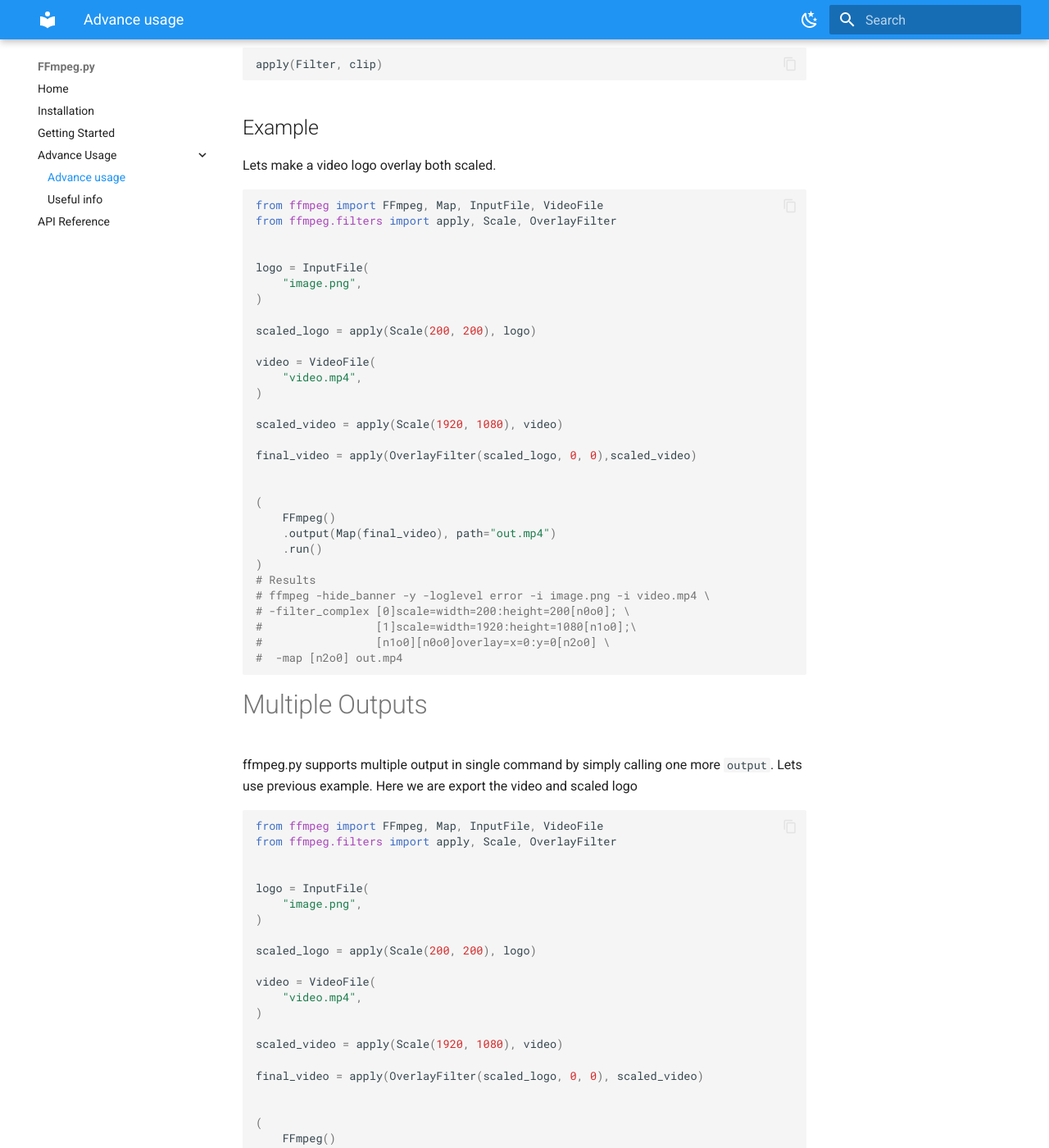
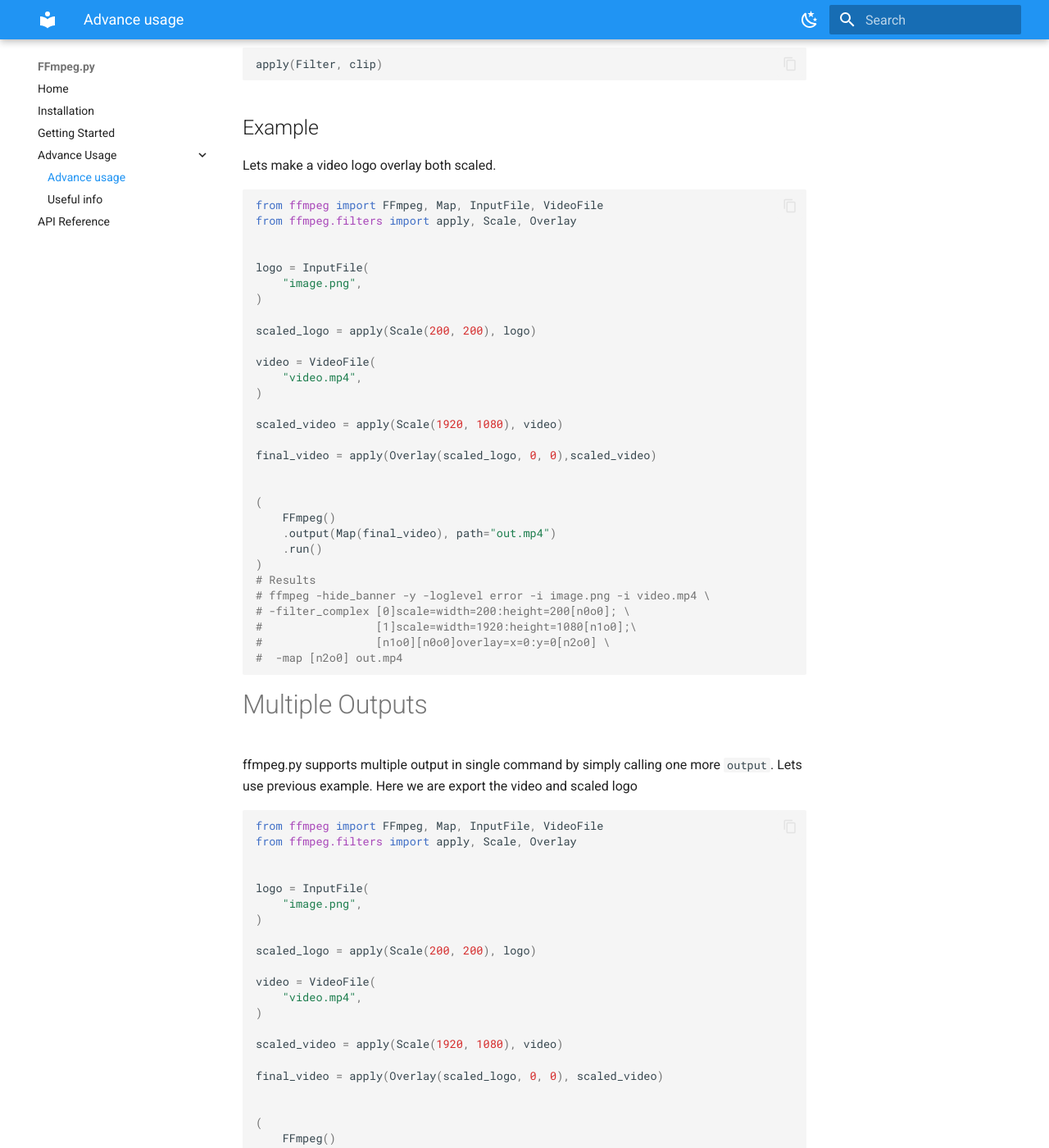
Before and after one commit to electro199/ffmpeg.py, an MkDocs documentation site: the page built from docs/advance-usage/advance-usage.md, in a window 1280 px wide and 1400 px high, scrolled down 1259 px. Shown: the whole window at 82% size. Built offline with MkDocs 1.6.1 and Material for MkDocs 9.7.7, drawn with Linux system fonts in a browser that asks for light colours.

Commit message:
changed Overlayfilter to Overlay

````diff
--- a/docs/advance-usage/advance-usage.md
+++ b/docs/advance-usage/advance-usage.md
@@ -41,7 +41,7 @@ Lets make a video logo overlay both scaled.
 ```python
 
 from ffmpeg import FFmpeg, Map, InputFile, VideoFile
-from ffmpeg.filters import apply, Scale, OverlayFilter
+from ffmpeg.filters import apply, Scale, Overlay
 
 
 logo = InputFile(
@@ -56,7 +56,7 @@ video = VideoFile(
 
 scaled_video = apply(Scale(1920, 1080), video)
 
-final_video = apply(OverlayFilter(scaled_logo, 0, 0),scaled_video)
+final_video = apply(Overlay(scaled_logo, 0, 0),scaled_video)
 
 
 (
@@ -78,7 +78,7 @@ ffmpeg.py supports multiple output in single command by simply calling one more
 ```python
 
 from ffmpeg import FFmpeg, Map, InputFile, VideoFile
-from ffmpeg.filters import apply, Scale, OverlayFilter
+from ffmpeg.filters import apply, Scale, Overlay
 
 
 logo = InputFile(
@@ -93,7 +93,7 @@ video = VideoFile(
 
 scaled_video = apply(Scale(1920, 1080), video)
 
-final_video = apply(OverlayFilter(scaled_logo, 0, 0), scaled_video)
+final_video = apply(Overlay(scaled_logo, 0, 0), scaled_video)
 
 
 (
````
Also changed, not shown: README.md (+2 -2 lines), 2 other files.
